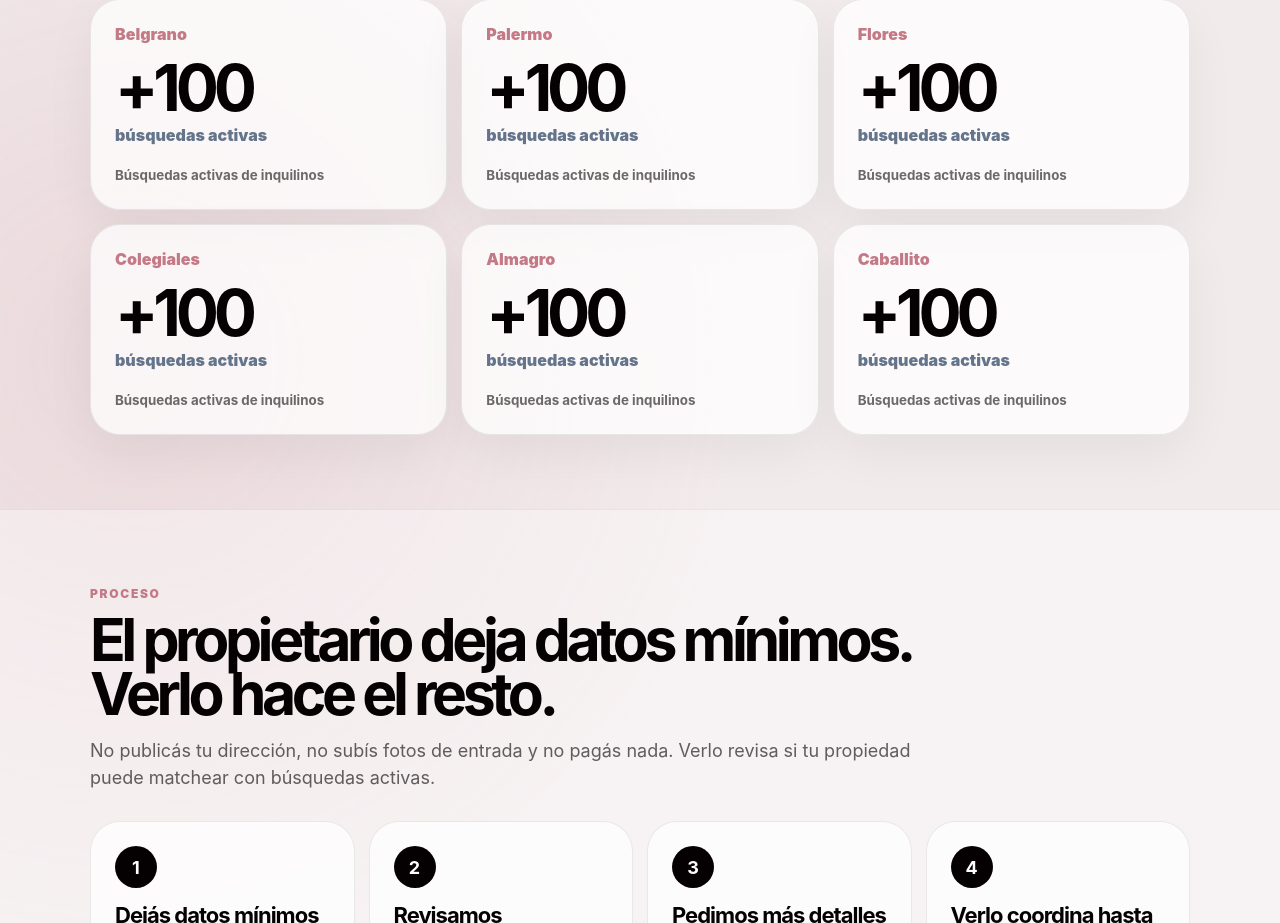
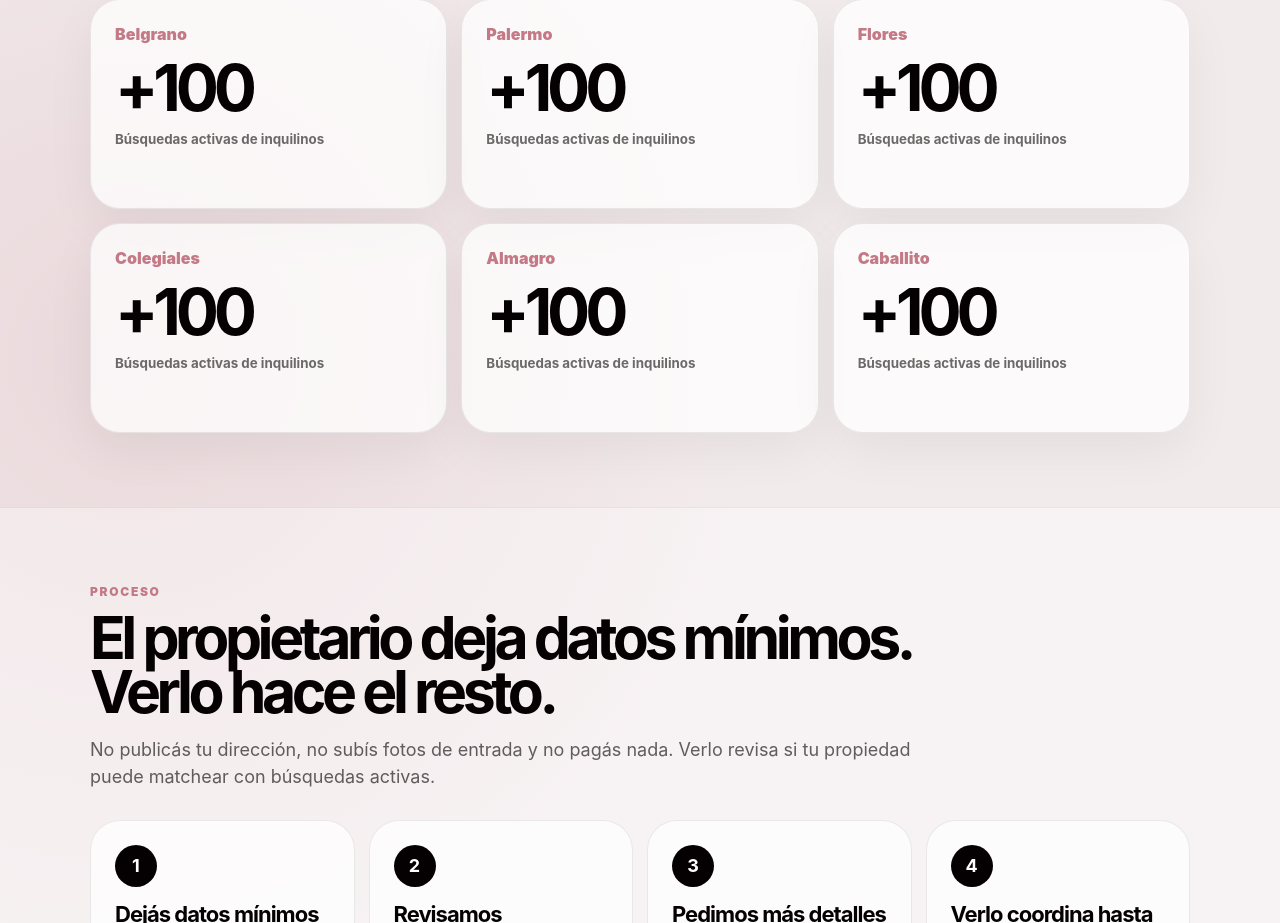
Before and after one commit to rentverlo-dotcom/verlo, a Next.js app: page /propietarios in a window 1280 px wide. Shown: the part 1580-2503 px from the top of the page. Built offline with nearby package versions, Linux system fonts and the light colour scheme.

Commit message:
Update page.tsx

```diff
--- a/app/propietarios/page.tsx
+++ b/app/propietarios/page.tsx
@@ -259,7 +259,7 @@ export default function PropietariosPage() {
               <article className="demand-card" key={item.neighborhood}>
                 <span>{item.neighborhood}</span>
                 <strong>{item.leads}</strong>
-                <p>búsquedas activas</p>
+                {/*<p>búsquedas activas</p>*/}
                 <small>{item.detail}</small>
               </article>
             ))}
```
